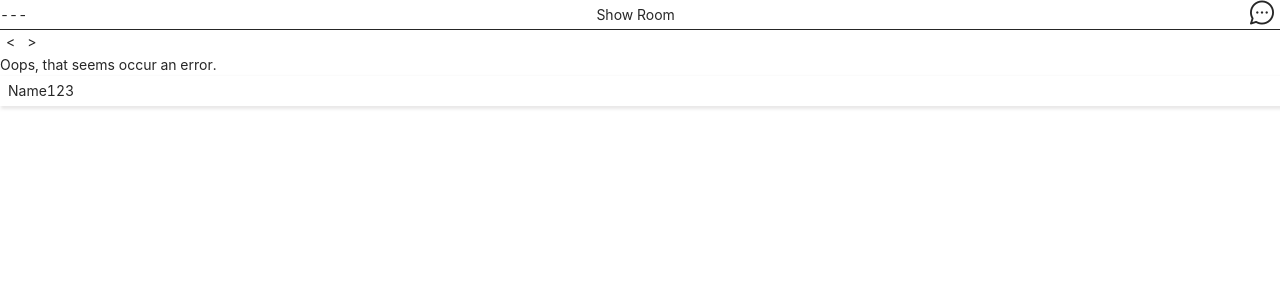
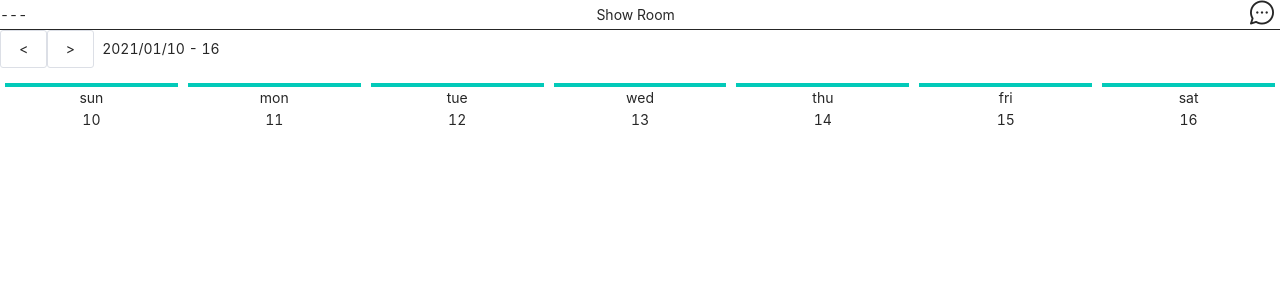
Before and after one commit to thomas8326/myWeb, a React (Create React App) app: page /show-room in a window 1280 px wide. Shown: the top 300 px of the page. Built offline with nearby package versions, Linux system fonts and the light colour scheme.

Commit message:
feat: import calendar

```diff
--- a/package.json
+++ b/package.json
@@ -29,6 +29,7 @@
     "redux-devtools-extension": "^2.13.8",
     "redux-thunk": "^2.3.0",
     "sockjs": "^0.3.21",
+    "styled-components": "^5.2.1",
     "stylelint-config-rational-order": "^0.1.2",
     "uuid": "^8.3.2",
     "web-vitals": "^0.2.4",
@@ -70,6 +71,7 @@
     "@types/react-redux": "^7.1.14",
     "@types/react-router-dom": "^5.1.7",
     "@types/sockjs": "^0.3.32",
+    "@types/styled-components": "^5.1.7",
     "@types/uuid": "^8.3.0",
     "@typescript-eslint/eslint-plugin": "^4.11.1",
     "@typescript-eslint/parser": "^4.11.1",
--- a/src/containers/calendar/calendar-board.tsx
+++ b/src/containers/calendar/calendar-board.tsx
@@ -1,37 +1,43 @@
-import React, { useEffect, useState } from 'react';
+import React, { useState } from 'react';
 import CalendarHeader from 'src/containers/calendar/calendar-header';
 // import { useDispatch } from 'react-redux';
 import DayViewer from 'src/containers/calendar/day-viewer';
+import MyDate from 'src/models/myDate';
+import { getWeek } from 'src/utils/date.util';
+import styled from 'styled-components';
+
+const CalendarContainer = styled.div`
+  display: flex;
+  flex-direction: row;
+  justify-content: space-between;
+  padding: 15px 0;
+`;
 
 export default function Calendar() {
-  const [week] = useState<any[]>([]);
-  const [today] = useState({ key: '123' });
-  // const dispatch = useDispatch();
+  const [week, setWeek] = useState<MyDate[]>(getWeek(new MyDate()));
+  const [today] = useState<MyDate>(new MyDate());
 
-  useEffect(() => {
-    // dispatch(fetchSchedule());
-  }, []);
+  const goLastWeek = () => {
+    const startDateOfWeek = week[0];
+    const date = new Date(startDateOfWeek.year, startDateOfWeek.month - 1, startDateOfWeek.date - 7);
+    setWeek(getWeek(new MyDate(date)));
+  };
 
-  useEffect(() => {
-    // dispatch(fetchWeek());
-  }, []);
+  const goNextWeek = () => {
+    const endDateOfWeek = week[week.length - 1];
+    const date = new Date(endDateOfWeek.year, endDateOfWeek.month - 1, endDateOfWeek.date + 1);
+
+    setWeek(getWeek(new MyDate(date)));
+  };
 
   return (
     <>
-      <CalendarHeader week={week} today={today} />
-      <div className="calendar">
-        {week.map((day: any) => (
-          <DayViewer
-            key={day.fullDate.key}
-            // dayOfWeek={day.dayOfWeek}
-            date={day.fullDate.stringDate}
-            dateKey={day.fullDate.key}
-            todayKey={today.key}
-            // availableTimes={availableTimes.filter((time) => time.start.fullDate.key === day.fullDate.key)}
-            // bookedTimes={bookedTimes.filter((time) => time.start.fullDate.key === day.fullDate.key)}
-          />
+      <CalendarHeader week={week} today={today} goLastWeek={goLastWeek} goNextWeek={goNextWeek} />
+      <CalendarContainer>
+        {week.map((date: MyDate) => (
+          <DayViewer key={date.key} date={date} today={today} />
         ))}
-      </div>
+      </CalendarContainer>
     </>
   );
 }
--- a/src/containers/calendar/calendar-header.tsx
+++ b/src/containers/calendar/calendar-header.tsx
@@ -1,40 +1,36 @@
 import React from 'react';
-import { useDispatch } from 'react-redux';
+// import { useDispatch } from 'react-redux';
 // import { goNextWeek, goLastWeek, getWeek, getToday } from '../redux/modules/calendar';
 
 // import '../style/pages/calendarHeader.scss';
-import classNames from 'classnames';
 import Pagination from 'src/containers/calendar/pagination';
-import { goLastWeek, goNextWeek } from 'src/reducers/calendar';
+// import { goLastWeek, goNextWeek } from 'src/reducers/calendar';
 import Hint from 'src/containers/calendar/hint';
+import MyDate from 'src/models/myDate';
 
-export default function CalendarHeader(props: { week: any[]; today: any }) {
-  const { week, today } = props;
-  const dispatch = useDispatch();
+export default function CalendarHeader(props: {
+  week: MyDate[];
+  today: MyDate;
+  goNextWeek: () => void;
+  goLastWeek: () => void;
+}) {
+  const { week, today, goNextWeek, goLastWeek } = props;
 
   const getCurrentWeekRange = () => {
     if (week.length) {
-      const firstDayOfWeek = week[0];
-      return `${firstDayOfWeek.fullDate.year}/${firstDayOfWeek.fullDate.stringMonth}/${
-        firstDayOfWeek.fullDate.stringDate
-      } - ${week[week.length - 1].fullDate.stringDate}`;
+      const firstDayOfWeek = `${week[0].year}/${week[0].stringMonth}/${week[0].stringDate}`;
+      const lastDayOfWeek = week[week.length - 1].stringDate;
+      return `${firstDayOfWeek} - ${lastDayOfWeek}`;
     }
     return 'Oops, that seems occur an error.';
-  };
-
-  const renderLastWeekClass = () => {
-    if (!week.length) {
-      return '';
-    }
-    return classNames({ lastButton_disabled: week[0].fullDate.key < today.key });
   };
 
   return (
     <div className="calendarHeader">
       <Pagination
-        lastWeekButtonClass={renderLastWeekClass()}
-        goLast={() => dispatch(goLastWeek())}
-        goNext={() => dispatch(goNextWeek())}
+        disabledPrev={week[0].key < today.key}
+        goLast={goLastWeek}
+        goNext={goNextWeek}
         weekRange={getCurrentWeekRange()}
       />
       <Hint />
--- a/src/containers/calendar/day-viewer.tsx
+++ b/src/containers/calendar/day-viewer.tsx
@@ -1,13 +1,30 @@
 import React from 'react';
+import MyDate from 'src/models/myDate';
+import styled, { css } from 'styled-components';
 
-import classNames from 'classnames';
+const OneDayColumn = styled.div`
+  display: flex;
+  flex: 1 1;
+  flex-direction: column;
+  align-items: center;
+  margin: 0 5px;
+  border-top: 4px solid var(--primary-color);
+  ${(props: { disabled: boolean }) =>
+    props.disabled &&
+    css`
+      border-color: var(--primary-disable-color);
+    `}
+`;
+
+// import classNames from 'classnames';
 
 // const HALF_OF_HOUR = 30;
 // const ONE_HOUR = 60;
 // const MILITARY_TIME = 24;
 
-export default function DayViewer(props: { dateKey: any; todayKey: any; date: any }) {
-  const { dateKey, todayKey, date } = props;
+export default function DayViewer(props: { date: MyDate; today: MyDate }) {
+  // eslint-disable-next-line @typescript-eslint/no-unused-vars
+  const { date, today } = props;
   // const todayAvailableTimes = availableTimes.flatMap((availableTime: any) =>
   //   getTime(availableTime, 'dayContainer-time_available'),
   // );
@@ -64,15 +81,13 @@ export default function DayViewer(props: { dateKey: any; todayKey: any; date: an
   //     ))}
   //   </ul>
   // );
-  const renderClassName = () => classNames('dayContainer', { dayViewer_disable: dateKey < todayKey });
+  // const renderClassName = () => classNames('dayContainer', { dayViewer_disable: key < todayKey });
 
   return (
-    <div className={renderClassName()}>
-      <div className="dateBoard">
-        <div className="dayOfWeek textCenter fontSize-l">{/* <FormattedMessage id={dayOfWeek} /> */}</div>
-        <div className="date textCenter fontSize-l">{date}</div>
-      </div>
+    <OneDayColumn disabled={date.key < today.key}>
+      <div className="dayOfWeek textCenter fontSize-l">{date.dayOfWeek}</div>
+      <div className="date textCenter fontSize-l">{date.date}</div>
       {/* {renderTeacherSchedule()} */}
-    </div>
+    </OneDayColumn>
   );
 }
--- a/src/containers/calendar/pagination.tsx
+++ b/src/containers/calendar/pagination.tsx
@@ -1,29 +1,47 @@
-import classNames from 'classnames';
+// import classNames from 'classnames';
 import React from 'react';
+import styled, { css } from 'styled-components';
+
+const PaginationContainer = styled.div`
+  display: flex;
+  align-items: center;
+`;
+
+const PaginationButton = styled.div`
+  box-sizing: border-box;
+  padding: 7px 18px;
+  border: 1px solid #dcdfe6;
+  border-radius: 3px;
+  cursor: pointer;
+
+  ${(props: { disabled?: boolean }) =>
+    props.disabled &&
+    css`
+      color: #c0c4cc;
+      background-color: #fff;
+      background-image: none;
+      border-color: #ebeef5;
+      cursor: not-allowed;
+      pointer-events: none;
+    `}
+`;
 
 export default function Pagination(props: {
-  goLast: () => {};
-  goNext: () => {};
+  goLast: () => void;
+  goNext: () => void;
+  disabledPrev: boolean;
   weekRange: string;
-  lastWeekButtonClass: string;
 }) {
-  const { goLast, goNext, weekRange, lastWeekButtonClass } = props;
+  // const { goLast, goNext, weekRange, lastWeekButtonClass } = props;
+  const { weekRange, disabledPrev, goLast, goNext } = props;
 
   return (
-    <div className="pagination">
-      <div className="pagination-buttonGroup">
-        <button
-          type="button"
-          className={classNames('pureButton', 'fontSize-s', lastWeekButtonClass)}
-          onClick={() => goLast()}
-        >
-          {'<'}
-        </button>
-        <button type="button" className="pureButton fontSize-s" onClick={() => goNext()}>
-          {'>'}
-        </button>
-      </div>
-      <div className="pagination-hint fontSize-l">{weekRange}</div>
-    </div>
+    <PaginationContainer>
+      <PaginationButton disabled={disabledPrev} onClick={() => goLast()}>
+        {'<'}
+      </PaginationButton>
+      <PaginationButton onClick={() => goNext()}>{'>'}</PaginationButton>
+      <div className="L-margin-m">{weekRange}</div>
+    </PaginationContainer>
   );
 }
--- a/src/containers/showroom/showroom.tsx
+++ b/src/containers/showroom/showroom.tsx
@@ -1,5 +1,4 @@
 import React from 'react';
-import ShowroomCard from 'src/containers/showroom/showroom-card';
 import GlobalHeader from 'src/components/global-header';
 import Calendar from 'src/containers/calendar/calendar-board';
 
@@ -9,7 +8,6 @@ function Showroom() {
       <GlobalHeader title="Show Room" />
       <main className="full-layout flex-col ">
         <Calendar />
-        <ShowroomCard title="123" />
       </main>
     </>
   );
--- a/src/models/myDate.ts
+++ b/src/models/myDate.ts
@@ -1,52 +1,44 @@
-export default class MyDate extends Date {
-  dayOfWeekMap = new Map([
-    [0, 'sun'],
-    [1, 'mon'],
-    [2, 'tue'],
-    [3, 'wed'],
-    [4, 'thu'],
-    [5, 'fri'],
-    [6, 'sat'],
-  ]);
+export default class MyDate {
+  key!: number;
 
-  getStringMonth() {
-    const correctMonth = super.getMonth() + 1;
-    return correctMonth < 10 ? `0${correctMonth}` : correctMonth.toString();
+  year!: number;
+
+  month!: number;
+
+  date!: number;
+
+  day!: number;
+
+  stringMonth!: string;
+
+  stringDate!: string;
+
+  dayOfWeek!: string;
+
+  constructor(date?: Date) {
+    const newDate = date ?? new Date();
+    // eslint-disable-next-line no-debugger
+    // debugger;
+
+    this.year = newDate.getFullYear();
+    this.month = newDate.getMonth() + 1;
+    this.date = newDate.getDate();
+    this.day = newDate.getDay();
+    this.stringMonth = this.generateStringMonth(newDate);
+    this.stringDate = this.generateStringDate(newDate);
+    this.key = this.generateKey(newDate);
+    this.dayOfWeek = '';
   }
 
-  getStringDate() {
-    return super.getDate() < 10 ? `0${super.getDate()}` : super.getDate().toString();
-  }
+  private generateStringMonth = (date: Date) => {
+    const correctMonth = date.getMonth() + 1;
+    return correctMonth < 10 ? `0${correctMonth}` : correctMonth.toString();
+  };
 
-  getKey() {
-    return parseInt(`${this.getFullYear()}${this.getStringMonth()}${this.getStringDate()}`, 10);
-  }
+  private generateStringDate = (date: Date): string =>
+    date.getDate() < 10 ? `0${date.getDate()}` : date.getDate().toString();
 
-  getFullDate() {
-    return {
-      key: this.getKey(),
-      year: this.getFullYear(),
-      month: this.getMonth(),
-      date: this.getDate(),
-      stringMonth: this.getStringMonth(),
-      stringDate: this.getStringDate(),
-    };
-  }
-
-  getWeek(newMyDate?: MyDate) {
-    const myDate = newMyDate || new MyDate();
-    const firstDayOfWeek = myDate.getDate() - myDate.getDay();
-    const lastDayOfWeek = firstDayOfWeek + 6;
-
-    const week = new Array(lastDayOfWeek - firstDayOfWeek + 1).map((_, index) => {
-      const tempDate = new MyDate(myDate);
-      tempDate.setDate(firstDayOfWeek + index);
-      return {
-        fullDate: tempDate.getFullDate(),
-        dayOfWeek: this.dayOfWeekMap.get(index),
-      };
-    });
-
-    return week;
+  private generateKey(date: Date) {
+    return parseInt(`${date.getFullYear()}${this.stringMonth}${this.stringDate}`, 10);
   }
 }
--- a/src/reducers/calendar.tsx
+++ /dev/null
@@ -1,68 +0,0 @@
-import ReduxAction from 'src/models/action';
-import MyDate from 'src/models/myDate';
-
-// Constants
-export const FETCH_CURRENT_WEEK = 'FETCH_CURRENT_WEEK';
-export const FETCH_WEEK = 'FETCH_WEEK';
-export const GO_NEXT_WEEK = 'GO_NEXT_WEEK';
-export const GO_LAST_WEEK = 'GO_LAST_WEEK';
-
-// export const constants = { };
-
-// Action Creators
-
-export function fetchWeek() {
-  const current = new MyDate();
-  return {
-    type: FETCH_WEEK,
-    today: current.getFullDate(),
-    week: current.getWeek(),
-  };
-}
-
-export function goLastWeek(currentWeek: any[] = []) {
-  const myDate = new MyDate();
-  const startDateOfWeek = currentWeek[0].fullDate;
-  const lastWeek = myDate.getWeek(new MyDate(startDateOfWeek.year, startDateOfWeek.month, startDateOfWeek.date - 7));
-  return {
-    type: GO_LAST_WEEK,
-    week: lastWeek,
-  };
-}
-
-export function goNextWeek(currentWeek: any[] = []) {
-  const myDate = new MyDate();
-  const endDateOfWeek = currentWeek[currentWeek.length - 1].fullDate;
-  const nextWeek = myDate.getWeek(new MyDate(endDateOfWeek.year, endDateOfWeek.month, endDateOfWeek.date + 1));
-  return {
-    type: GO_NEXT_WEEK,
-    week: nextWeek,
-  };
-}
-
-// Reducer
-export const defaultState = {
-  today: {},
-  week: [],
-};
-
-export default function calendarReducer(state = defaultState, action: ReduxAction<{ today: any; week: any }>) {
-  switch (action.type) {
-    case FETCH_WEEK:
-      return {
-        ...state,
-        today: action.object.today,
-        week: action.object.week,
-      };
-    case GO_NEXT_WEEK:
-    case GO_LAST_WEEK:
-      return {
-        ...state,
-        week: action.object.week,
-      };
-    default:
-      return state;
-  }
-}
-// export const getToday = (state) => state.calendar.today;
-// export const getWeek = (state) => state.calendar.week;
--- a/src/styles/base/variable.scss
+++ b/src/styles/base/variable.scss
@@ -7,4 +7,9 @@
   // color
   --primary: 24, 144, 255;
   --gray-1: 146, 146, 146;
+
+  --primary-font-color: #484848;
+  --primary-color: #02cab9;
+  --primary-available-color: #02cab9;
+  --primary-disable-color: #b6b6b6;
 }
--- /dev/null
+++ b/src/utils/date.util.tsx
@@ -0,0 +1,28 @@
+import MyDate from 'src/models/myDate';
+
+export function getWeek(newMyDate?: MyDate): MyDate[] {
+  const myDate = newMyDate || new MyDate();
+  const firstDayOfWeek = myDate.date - myDate.day;
+  const lastDayOfWeek = firstDayOfWeek + 6;
+  const dayOfWeekMap = new Map([
+    [0, 'sun'],
+    [1, 'mon'],
+    [2, 'tue'],
+    [3, 'wed'],
+    [4, 'thu'],
+    [5, 'fri'],
+    [6, 'sat'],
+  ]);
+
+  const week = new Array(lastDayOfWeek - firstDayOfWeek + 1).fill(-1).map((_, index) => {
+    const date = new Date(myDate.year, myDate.month - 1, myDate.date);
+    date.setDate(firstDayOfWeek + index);
+    const tempDate = new MyDate(date);
+
+    return Object.assign(new MyDate(), tempDate, { dayOfWeek: dayOfWeekMap.get(index) });
+  });
+
+  return week;
+}
+
+export default this;
```
Also changed, not shown: 1 other file (tests, documents, lock files or other folders).
